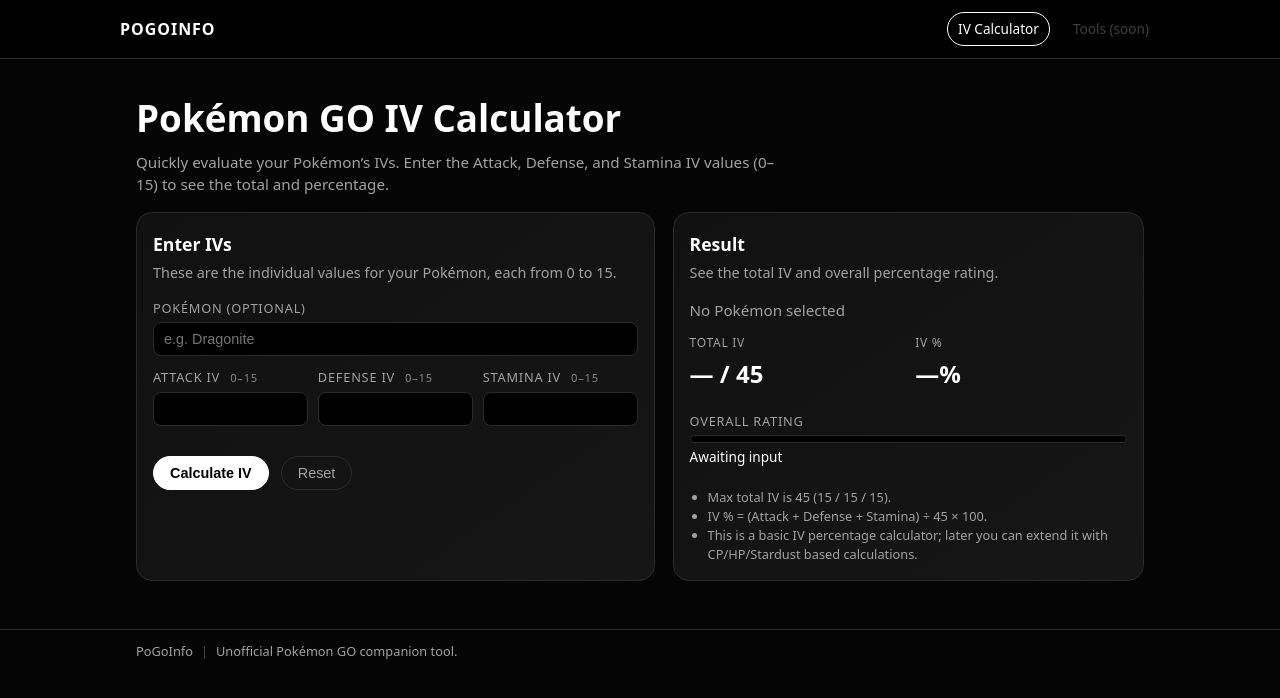
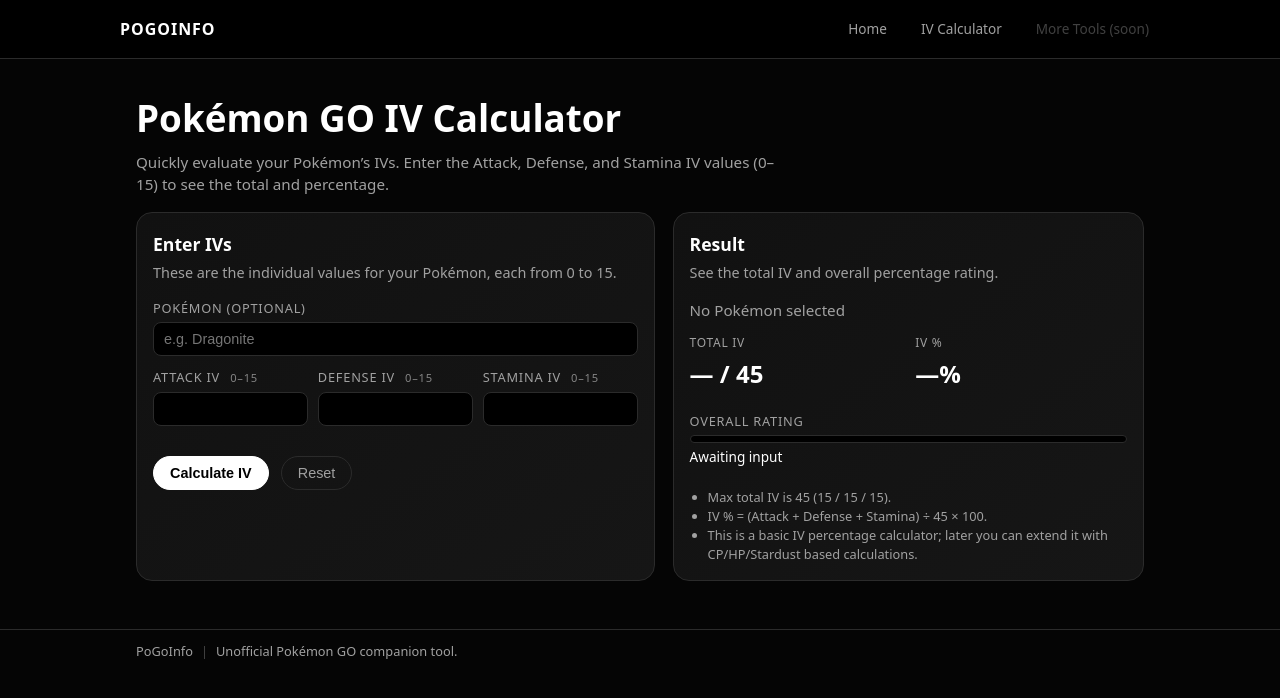
Before and after one commit to fable-dev/PoGoInfo, a plain HTML site: page index.html in a window 1280 px wide. Drawn offline with Linux system fonts and the light colour scheme.

Commit message:
Update index.html

```diff
--- a/index.html
+++ b/index.html
@@ -15,10 +15,11 @@
     <div class="container header-content">
       <div class="logo">PoGoInfo</div>
       <nav class="nav">
-        <!-- Future links (e.g., /moves, /raids) -->
-        <a href="#" class="nav-link nav-link-active">IV Calculator</a>
-        <a href="#" class="nav-link nav-link-disabled">Tools (soon)</a>
-      </nav>
+  <a href="index.html" class="nav-link">Home</a>
+  <a href="pokemon-iv-calculator.html" class="nav-link">IV Calculator</a>
+  <a href="#" class="nav-link nav-link-disabled">More Tools (soon)</a>
+</nav>
+
     </div>
   </header>
 
```
